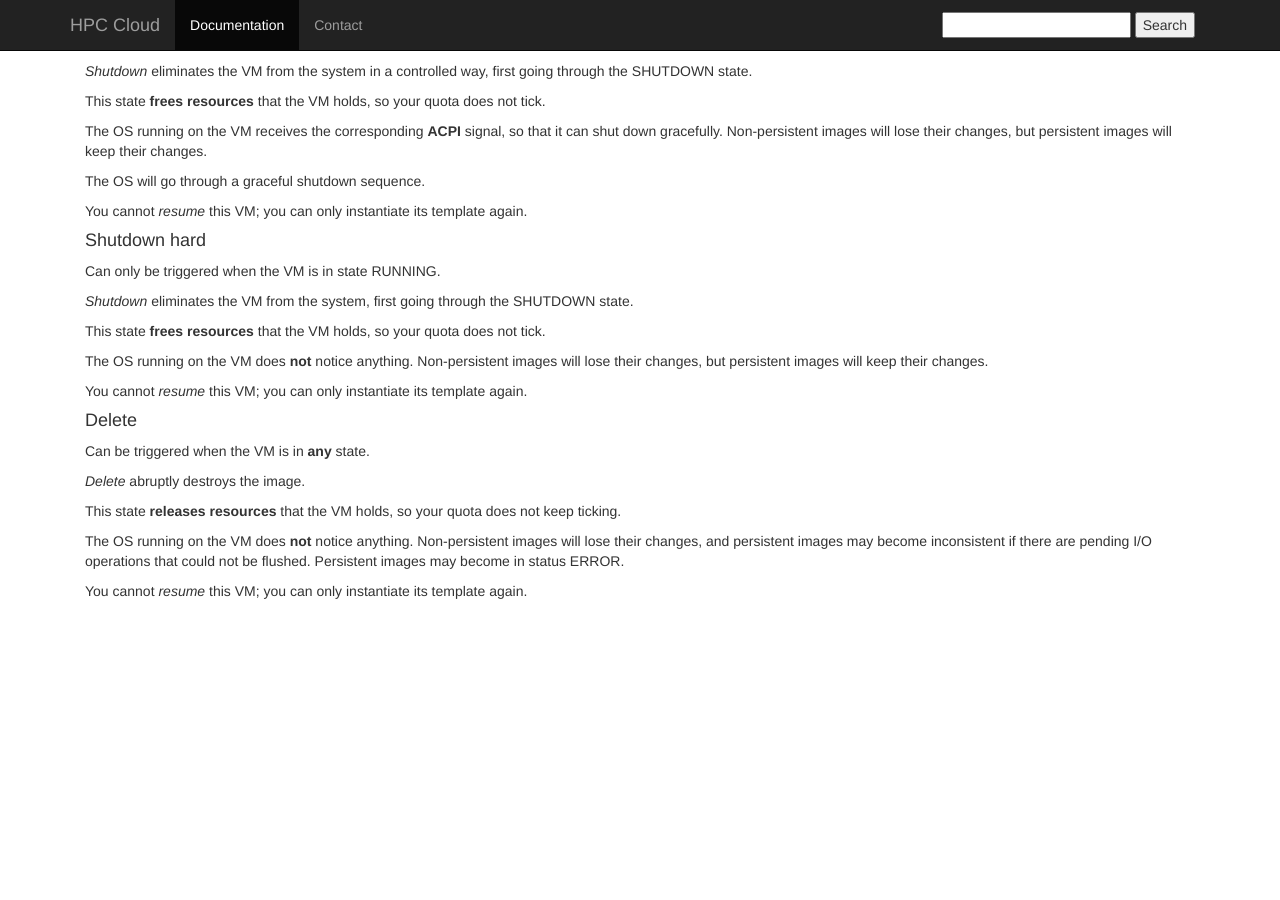
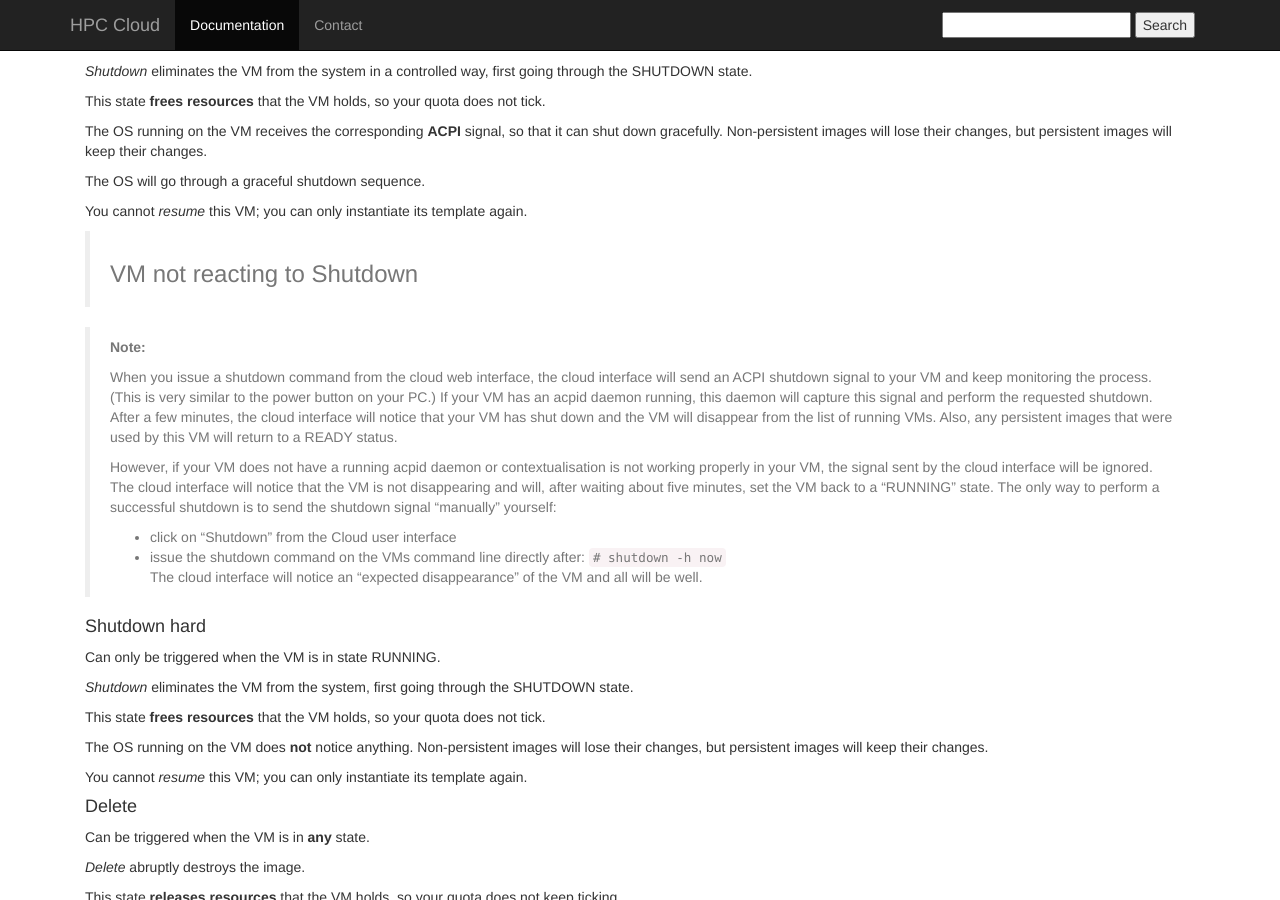
Before and after one commit to sara-nl/clouddocs, a Jekyll site: the page built from vm-states.markdown, in a window 1280 px wide and 900 px high, scrolled down 3921 px. Built offline with Jekyll 4.4.1, drawn with Linux system fonts in a browser that asks for light colours; nearby versions of some CDN libraries; before the commit the page ends 4572 px from its top, so only the background shows below that.

Commit message:
Update vm-states.markdown

```diff
--- a/vm-states.markdown
+++ b/vm-states.markdown
@@ -225,6 +225,17 @@ The OS will go through a graceful shutdown sequence.
 
 You cannot _resume_ this VM; you can only instantiate its template again.
 
+>### VM not reacting to Shutdown
+
+>**Note:**
+>
+> When you issue a shutdown command from the cloud web interface, the cloud interface will send an ACPI shutdown signal to your VM and keep monitoring the process. (This is very similar to the power button on your PC.) If your VM has an acpid daemon running, this daemon will capture this signal and perform the requested shutdown. After a few minutes, the cloud interface will notice that your VM has shut down and the VM will disappear from the list of running VMs. Also, any persistent images that were used by this VM will return to a READY status.
+>
+> However, if your VM does not have a running acpid daemon or contextualisation is not working properly in your VM, the signal sent by the cloud interface will be ignored. The cloud interface will notice that the VM is not disappearing and will, after waiting about five minutes, set the VM back to a "RUNNING" state. The only way to perform a successful shutdown is to send the shutdown signal "manually" yourself:
+> * click on "Shutdown" from the Cloud user interface
+> * issue the shutdown command on the VMs command line directly after: `# shutdown -h now`
+> The cloud interface will notice an "expected disappearance" of the VM and all will be well.
+
 #### Shutdown hard
 
 Can only be triggered when the VM is in state RUNNING.
```
